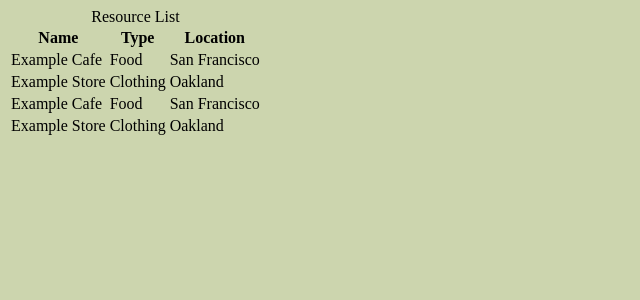
After one commit to djaskulak/Right-Hand, a Flask app: template templates/resources.html in a window 1280 px wide. The commit adds this page. Shown: the top 300 px of the page, without its empty margins (0-640 px from the left). Run offline with Flask 2, Linux system fonts and the light colour scheme; the template is opened without the code that fills it, so the values that code supplies are empty.

Commit message:
Added resource list, partner and application templates

```diff
--- /dev/null
+++ b/templates/resources.html
@@ -0,0 +1,45 @@
+<!doctype html>
+
+<html lang="en">
+<head>
+  <meta charset="utf-8">
+
+  <title>Resource List</title>
+  <meta name="viewport" content="width=device-width, initial-scale=1.0" />
+  <meta name="keyword" content="Right Hand, Resource Site, Spd Project" />
+
+  <link rel="stylesheet" href="styles/style.css">
+
+</head>
+
+<body>
+    <table>
+        <caption>Resource List</caption>
+        <tr>
+          <th>Name</th>
+          <th>Type</th>
+          <th>Location</th>
+        </tr>
+        <tr>
+          <td>Example Cafe</td>
+          <td>Food</td>
+          <td>San Francisco</td>
+        </tr>
+        <tr>
+          <td>Example Store</td>
+          <td>Clothing</td>
+          <td>Oakland</td>
+        </tr>
+        <tr>
+          <td>Example Cafe</td>
+          <td>Food</td>
+          <td>San Francisco</td>
+        </tr>
+        <tr>
+          <td>Example Store</td>
+          <td>Clothing</td>
+          <td>Oakland</td>
+        </tr>
+      </table>
+</body>
+</html>
```
Also changed, not shown: templates/apply.html (+9 -2 lines), templates/partner.html (added, +40 -0 lines), 2 other files.
